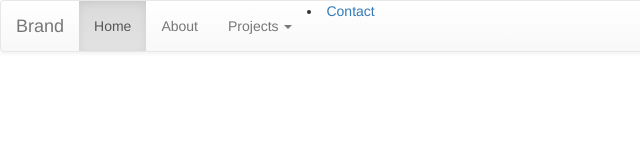
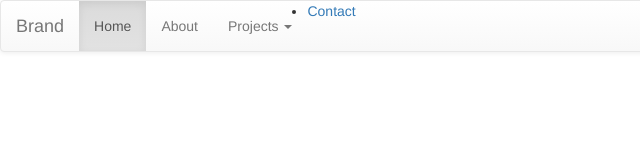
Before and after one commit to progressively/Portfolio, a plain HTML site: page index.html in a window 1280 px wide. Shown: the full height of the page, 0-640 px from the left. Drawn offline with nearby package versions, Linux system fonts and the light colour scheme.

Commit message:
fixed contact link

```diff
--- a/index.html
+++ b/index.html
@@ -50,6 +50,7 @@
                         </ul>
                     </li>
                 </ul>
+                <ul>
                     <li><a href="contact.html">Contact</a></li>
                 </ul>
             </div>
```
